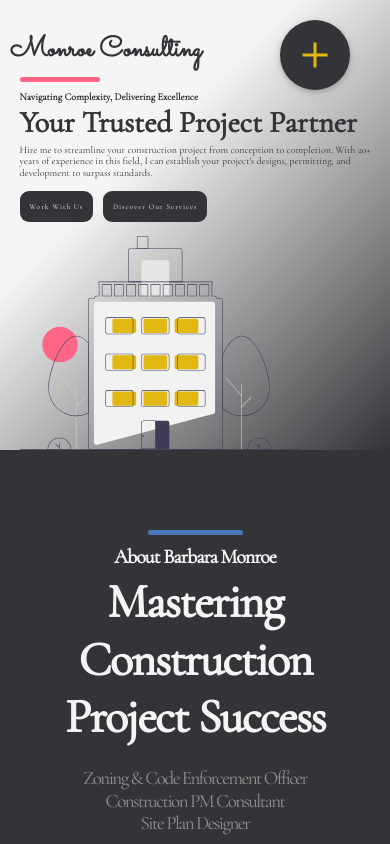
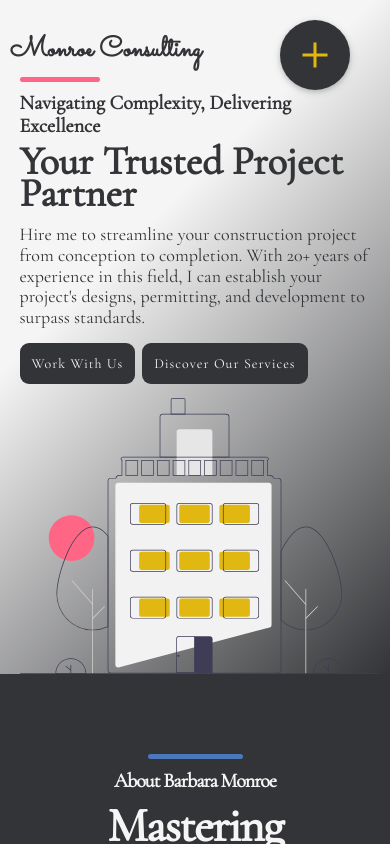
Before and after one commit to Caleb-Rogers/bmonroe-consulting, a Next.js app: page / in a window 390 px wide. Shown: the top 844 px of the page. Built offline with nearby package versions, Linux system fonts and the light colour scheme.

Commit message:
Responsive Tweak

```diff
--- a/src/components/Hero/Hero.css
+++ b/src/components/Hero/Hero.css
@@ -81,21 +81,21 @@ body {
 }
 
 .hero-sub-heading {
-  font-size: clamp(1rem, 2.3vw, 3rem);
+  font-size: clamp(2rem, 2.3vw, 3rem);
   font-weight: 600;
   line-height: 1.15;
   margin-bottom: 10px;
 }
 
 .hero-heading {
-  font-size: clamp(3rem, 7vw, 9rem);
+  font-size: clamp(4rem, 7vw, 9rem);
   font-weight: 700;
   line-height: 0.8;
   margin-bottom: 20px;
 }
 
 .hero-description {
-  font-size: clamp(1rem, 2.3vw, 3rem);
+  font-size: clamp(1.8rem, 2.3vw, 3rem);
   line-height: 1.15;
   margin-bottom: 25px;
 }
@@ -181,8 +181,8 @@ body {
     gap: 7px;
   }
   .hero-btn {
-    font-size: clamp(0.5rem, 1.9vw, 2rem);
-    padding: clamp(0.5rem, 2.5vw, 1.8rem) clamp(0.7rem, 2.5vw, 1.8rem);
+    font-size: clamp(1.4rem, 1.9vw, 2rem);
+    padding: clamp(1rem, 2.5vw, 1.8rem) clamp(1.2rem, 2.5vw, 1.8rem);
   }
 }
 
@@ -199,13 +199,10 @@ body {
     margin-bottom: 7px;
   }
   .hero-heading {
-    margin-bottom: 10px;
+    margin-bottom: 15px;
   }
   .hero-description {
-    margin-bottom: 12px;
-  }
-  .hero-btns {
-    gap: 10px;
+    margin-bottom: 15px;
   }
   .hero-btn {
     overflow: visible;
@@ -245,7 +242,7 @@ body {
     align-self: flex-start;
   }
   .hero-img {
-    max-width: 80%;
+    max-width: 103%;
   }
 }
 
```
